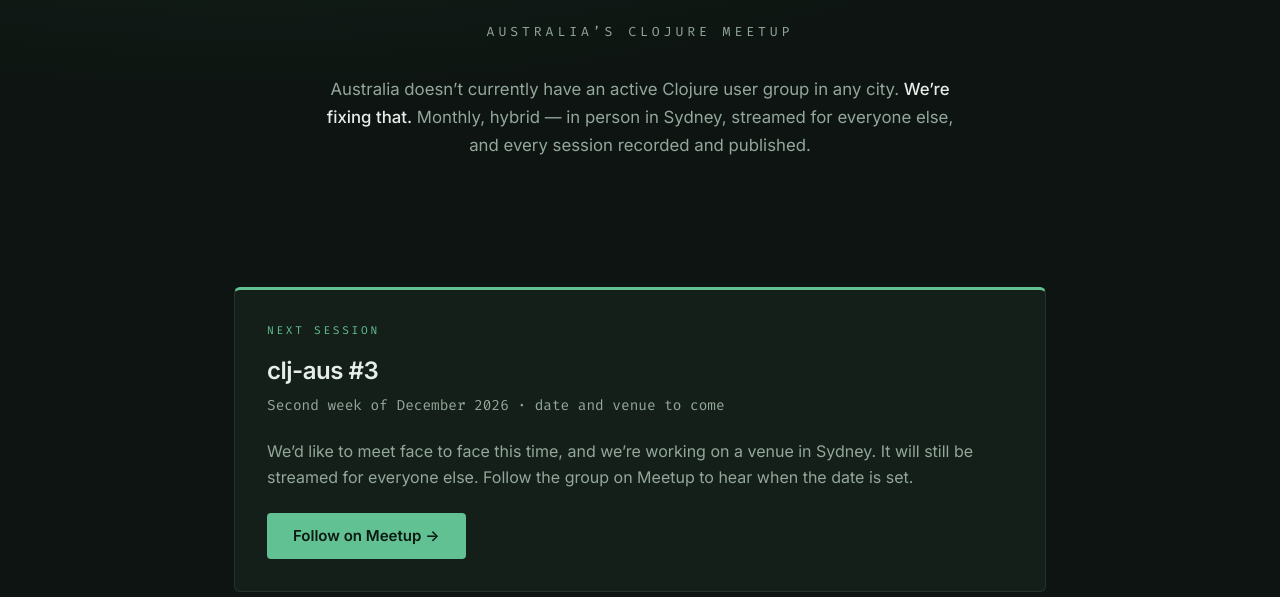
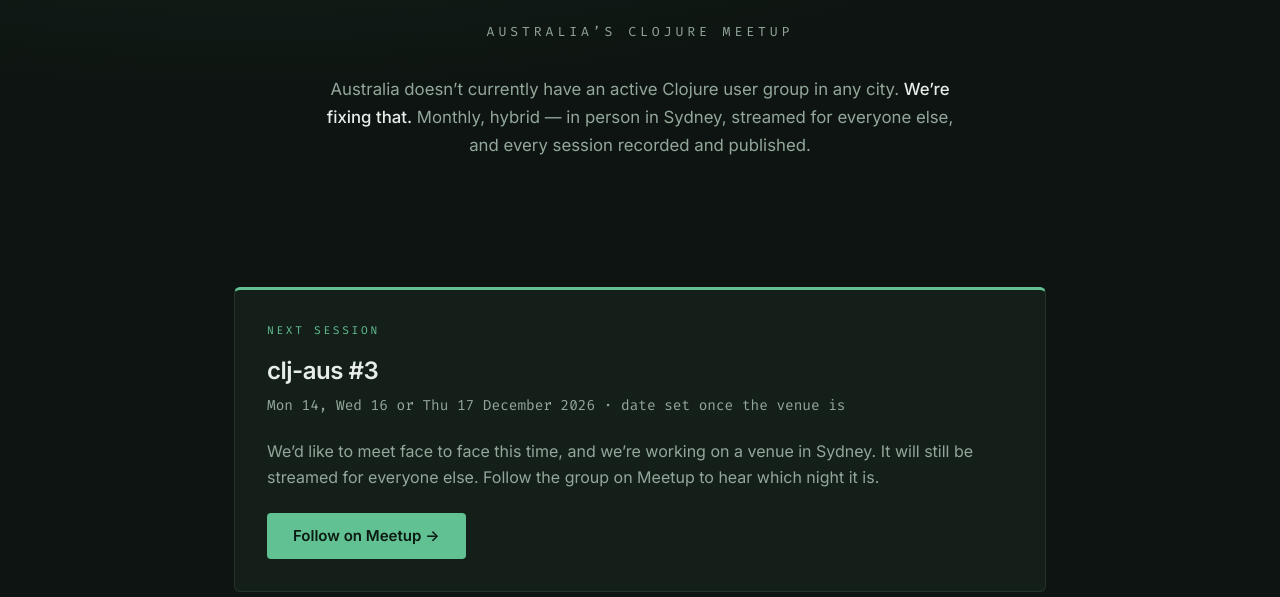
Before and after one commit to clj-aus/clj-aus.github.io, a plain HTML site: page index.html in a window 1280 px wide. Shown: the part 203-800 px from the top of the page. Drawn offline with Linux system fonts and the light colour scheme.

Commit message:
Next session: Mon 14, Wed 16 or Thu 17 December, set once the venue is

```diff
--- a/index.html
+++ b/index.html
@@ -6,7 +6,7 @@
 <title>clj-aus — Australia's Clojure meetup</title>
 <meta name="description" content="Australia's Clojure meetup. Monthly, hybrid — in person in Sydney, streamed nationwide. Clojure, ClojureScript, ClojureDart, Babashka, jank and Jolt.">
 <meta property="og:title" content="clj-aus — Australia's Clojure meetup">
-<meta property="og:description" content="Monthly, hybrid — in person in Sydney, streamed nationwide. Next session in the second week of December, hopefully in person.">
+<meta property="og:description" content="Monthly, hybrid — in person in Sydney, streamed nationwide. Next session Mon 14, Wed 16 or Thu 17 December, hopefully in person.">
 <meta property="og:type" content="website">
 <meta property="og:url" content="https://clj-aus.github.io/">
 <meta property="og:image" content="https://clj-aus.github.io/social-card.png">
@@ -107,9 +107,9 @@ a{color:var(--euc)}
 <div class="next">
   <div class="kicker">Next session</div>
   <h2>clj-aus #3</h2>
-  <div class="when">Second week of December 2026 &middot; date and venue to come</div>
+  <div class="when">Mon 14, Wed 16 or Thu 17 December 2026 &middot; date set once the venue is</div>
   <p>We&rsquo;d like to meet face to face this time, and we&rsquo;re working on a venue in Sydney.
-  It will still be streamed for everyone else. Follow the group on Meetup to hear when the date is set.</p>
+  It will still be streamed for everyone else. Follow the group on Meetup to hear which night it is.</p>
   <a class="cta" href="https://www.meetup.com/clojure-australia/">Follow on Meetup &rarr;</a>
 </div>
 
```
